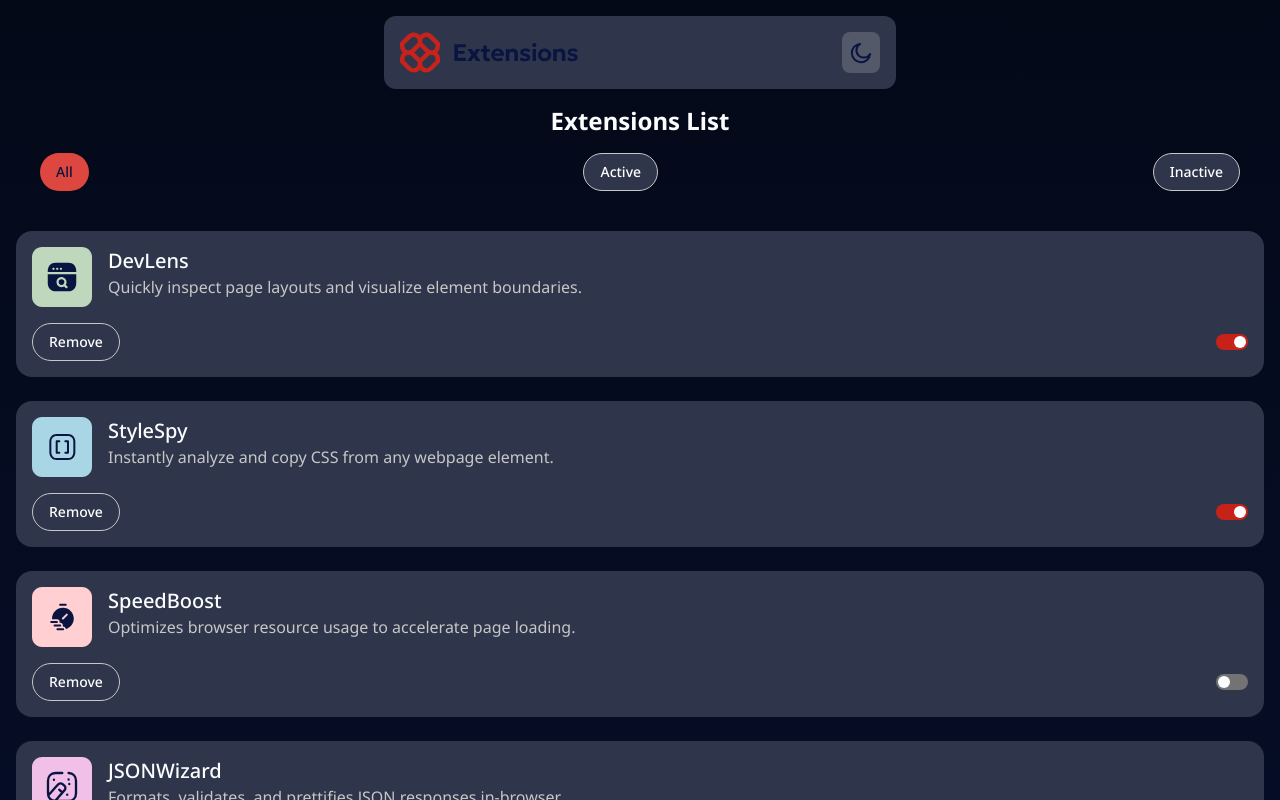
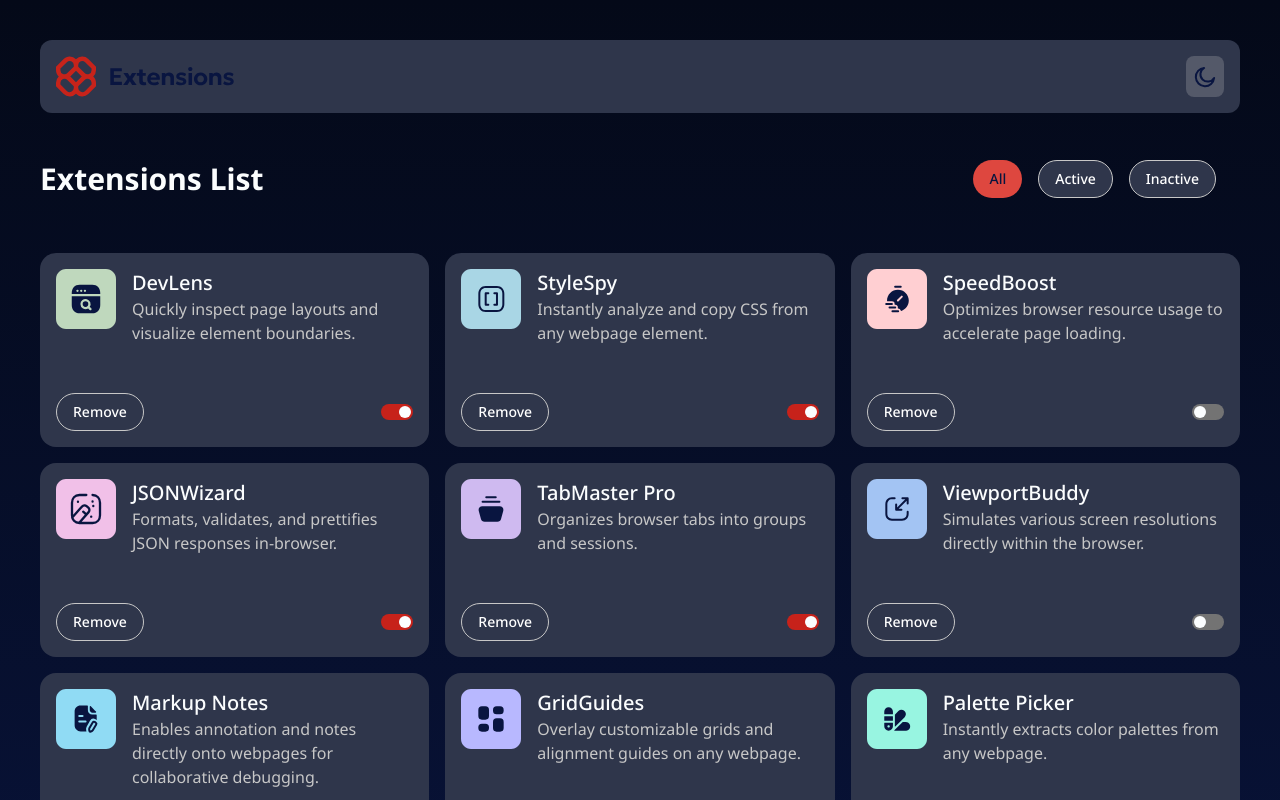
Before and after one commit to dylan-dot-c/browser-extensions-ui, a Vue app: page / in a window 1280 px wide. Shown: the top 800 px of the page. Built offline with nearby package versions, Linux system fonts and the light colour scheme.

Commit message:
completed desktop design

```diff
--- a/src/App.vue
+++ b/src/App.vue
@@ -30,7 +30,7 @@ onMounted(() => {
 </script>
 
 <template>
-  <header class="max-w-lg mx-auto ">
+  <header class="mt-6">
     <div class="flex justify-between bg-neutral-0 p-4 rounded-xl dark:bg-neutral-700">
       <img :src="logo" alt="" v-if="theme==='light'">
       <img :src="darkLogo" alt="" v-else>
--- a/src/assets/main.css
+++ b/src/assets/main.css
@@ -10,7 +10,7 @@
         @apply text-2xl font-bold my-4 dark:text-neutral-0;
     }
     body {
-        @apply bg-light-gradient p-4 font-noto-sans dark:bg-dark-gradient;
+        @apply max-w-7xl m-auto bg-light-gradient p-4 font-noto-sans dark:bg-dark-gradient md:px-10;
     }
 
     button {
--- a/src/components/ExtensionGrid.vue
+++ b/src/components/ExtensionGrid.vue
@@ -6,7 +6,7 @@ const {extensions} = useExtensionStore();
 </script>
 
 <template>
-    <section class="pt-10 space-y-6">
+    <section class="py-10 grid lg:grid-cols-3 md:grid-cols-2 gap-4 ">
         <Extension v-for="info in extensions" :extension="info" :key="info.name" />
     </section>
 </template>
--- a/src/components/ExtensionInfo.vue
+++ b/src/components/ExtensionInfo.vue
@@ -19,7 +19,7 @@ defineProps<{
                 <p class="text-neutral-600 dark:text-neutral-300 leading-6">{{extension.description}}</p>
             </div>
         </div>
-        <div class="flex justify-between pt-4 items-center">
+        <div class="flex justify-between pt-4 lg:pt-12 items-center">
             <button @click="removeExtension(extension.name)">Remove</button>
 
             <label :for="extension.name" class="w-8 h-4 flex items-center rounded-full" :class="{'bg-red-700': extension.isActive, 'bg-neutral-200 dark:bg-neutral-500': !extension.isActive}">
--- a/src/components/GridHeader.vue
+++ b/src/components/GridHeader.vue
@@ -5,11 +5,14 @@ const value = ref(["All", "Active", "Inactive"])
 </script>
 
 <template>
-    <h2 class="text-center ">Extensions List</h2>
+    <section class="md:justify-between lg:flex md:items-center mt-8">
+        <h2 class="text-center md:text-3xl">Extensions List</h2>
 
-    <div class="flex justify-between px-6">
-    <button v-for="val in value" :key="val" class=" hover:bg-red-600  cursor-pointer" :class="{'bg-red-700 dark:bg-red-500 text-neutral-0 dark:text-neutral-900 border-none' : val == 'All'}">
-        {{ val }}
-    </button>
+    <div class="flex justify-between px-6 gap-4">
+        <button v-for="val in value" :key="val" class=" hover:bg-red-600  cursor-pointer" :class="{'bg-red-700 dark:bg-red-500 text-neutral-0 dark:text-neutral-900 border-none' : val == 'All'}">
+            {{ val }}
+        </button>
     </div>
+    </section>
+
 </template>
```
